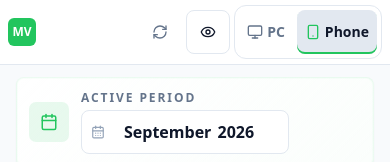
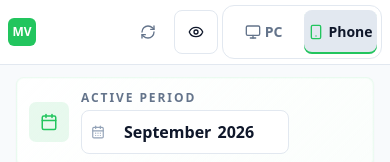
Before and after one commit to backtonemesis-cpu/MV, a React (Vite) app: page / in a window 390 px wide. Shown: the top 162 px of the page. Built offline with nearby package versions, Linux system fonts and the light colour scheme.

Commit message:
Keep PC and Phone mode selector reachable on iPhone

```diff
--- a/src/globalDesignSystem.css
+++ b/src/globalDesignSystem.css
@@ -2028,3 +2028,93 @@ body,
     grid-template-columns: minmax(0, 1fr) minmax(0, 1fr);
   }
 }
+
+
+/* ==========================================================================
+   PHYSICAL PHONE HEADER ESCAPE HATCH — MODE SWITCHER ALWAYS REACHABLE
+   The PC/Phone control belongs to the physical viewport, not the selected
+   content layout. On iPhone-sized screens it must remain fully visible even
+   while PC mode is active, so the user can always switch back to Phone mode.
+   ========================================================================== */
+
+@media (max-width: 40rem) {
+  .mv-density-root .mv-app-header {
+    width: 100vw !important;
+    max-width: 100vw !important;
+    overflow: visible !important;
+  }
+
+  .mv-density-root .mv-app-header .mv-shell-boundary {
+    width: 100% !important;
+    max-width: 100% !important;
+    min-width: 0 !important;
+    padding-inline: var(--mv-ds-space-2) !important;
+  }
+
+  .mv-density-root .mv-app-header-row {
+    width: 100%;
+    min-width: 0 !important;
+    gap: var(--mv-ds-space-1) !important;
+  }
+
+  .mv-density-root .mv-header-brand {
+    min-width: 0 !important;
+    flex: 0 0 auto !important;
+  }
+
+  .mv-density-root .mv-header-brand-copy,
+  .mv-density-root .mv-header-user,
+  .mv-density-root .mv-header-backup-label,
+  .mv-density-root .mv-privacy-label {
+    display: none !important;
+  }
+
+  .mv-density-root .mv-header-actions {
+    min-width: 0 !important;
+    flex: 1 1 auto !important;
+    margin-left: auto !important;
+    justify-content: flex-end !important;
+    gap: var(--mv-ds-space-1) !important;
+    overflow: visible !important;
+  }
+
+  .mv-density-root #header-backup-btn,
+  .mv-density-root #header-refresh-btn,
+  .mv-density-root #header-privacy-mask-btn {
+    width: var(--mv-ds-control-large) !important;
+    min-width: var(--mv-ds-control-large) !important;
+    height: var(--mv-ds-control-large) !important;
+    min-height: var(--mv-ds-control-large) !important;
+    padding: 0 !important;
+    justify-content: center !important;
+  }
+
+  .mv-density-root .mv-layout-switcher {
+    display: grid !important;
+    grid-template-columns: repeat(2, minmax(0, 1fr)) !important;
+    width: 10rem !important;
+    min-width: 10rem !important;
+    max-width: 10rem !important;
+    flex: 0 0 10rem !important;
+    gap: var(--mv-ds-space-1) !important;
+    padding: var(--mv-ds-space-1) !important;
+  }
+
+  .mv-density-root .mv-layout-switcher-option,
+  .mv-layout-pc .mv-layout-switcher-option,
+  .mv-layout-phone .mv-layout-switcher-option {
+    width: 100% !important;
+    min-width: 0 !important;
+    height: var(--mv-ds-control-large) !important;
+    min-height: var(--mv-ds-control-large) !important;
+    padding-inline: var(--mv-ds-space-2) !important;
+    gap: var(--mv-ds-space-1) !important;
+    font-size: var(--mv-ds-text-compact) !important;
+    line-height: var(--mv-ds-leading-compact) !important;
+  }
+
+  .mv-density-root .mv-layout-switcher-option svg {
+    width: 1rem !important;
+    height: 1rem !important;
+  }
+}
```
